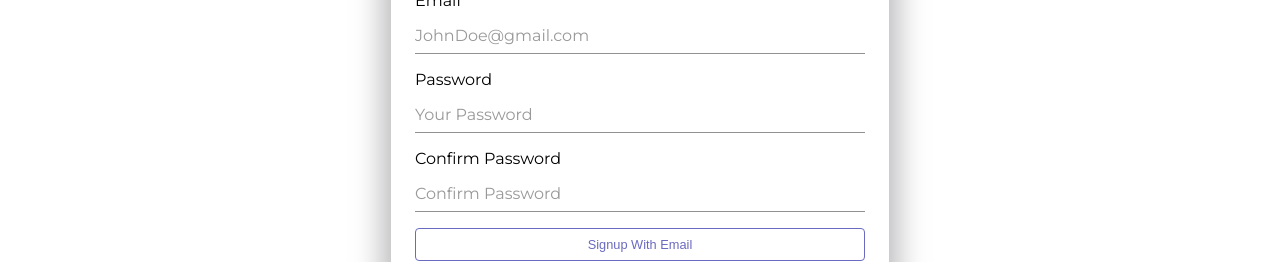
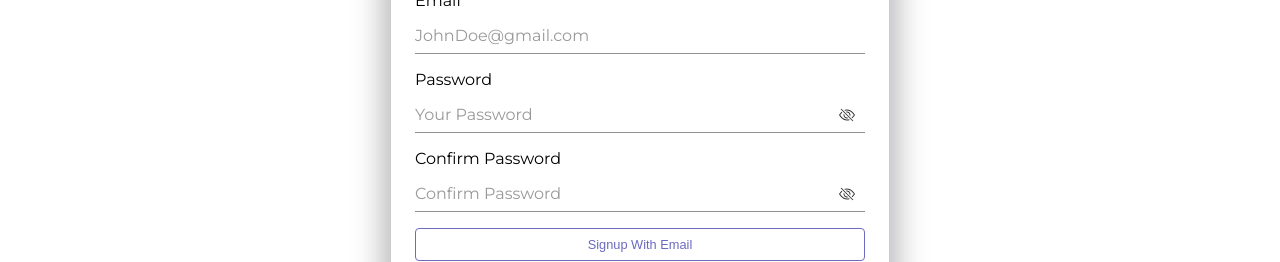
Before and after one commit to siwanijaiswal/finance-tracker, a React (Vite) app: page /sign-up in a window 1280 px wide. Shown: the part 305-567 px from the top of the page. Built offline with nearby package versions, Linux system fonts and the light colour scheme; no server answers; a web font is replaced by a local one.

Commit message:
added show hide password

```diff
--- a/package.json
+++ b/package.json
@@ -18,6 +18,7 @@
     "react-chartjs-2": "^5.2.0",
     "react-dom": "^18.3.1",
     "react-firebase-hooks": "^5.1.1",
+    "react-icons": "^5.2.1",
     "react-router-dom": "^6.26.0",
     "react-toastify": "^10.0.5"
   },
--- a/src/components/SignIn/SignIn.jsx
+++ b/src/components/SignIn/SignIn.jsx
@@ -8,6 +8,7 @@ import {
 } from '../../utils/firebase/firebase.js';
 import { Link, useNavigate } from 'react-router-dom';
 import { toast } from 'react-toastify';
+import ShowPassword from '../SignUp/ShowPassword.jsx';
 
 const defaultFormFields = {
   email: '',
@@ -16,6 +17,7 @@ const defaultFormFields = {
 };
 const SignIn = () => {
   const [loading, setLoading] = useState(false);
+  const [showPassword, setShowPassword] = useState(false);
   const [formFields, setFormFields] = useState(defaultFormFields);
   const { email, password, fullName } = formFields;
   const navigate = useNavigate();
@@ -27,6 +29,10 @@ const SignIn = () => {
   const handleChange = (event) => {
     const { name, value } = event.target;
     setFormFields({ ...formFields, [name]: value });
+  };
+
+  const handleShowPassword = () => {
+    setShowPassword(!showPassword);
   };
 
   const onLoginSuccess = () => {
@@ -76,15 +82,21 @@ const SignIn = () => {
             onChange={handleChange}
             value={email}
           />
+          <div className='password-wrapper'>
             <FormInput
               label={'Password'}
               placeholder={'Your Password'}
-            type='password'
+              type={showPassword ? 'text' : 'password'}
               required
               name='password'
               onChange={handleChange}
               value={password}
             />
+            <ShowPassword
+              handleShowPassword={handleShowPassword}
+              showPassword={showPassword}
+            />
+          </div>
           <Button type='button' disabled={loading} onClick={signInWithEmail}>
             {' '}
             {loading ? 'Loading...' : '  Login Using Email and Password'}
--- /dev/null
+++ b/src/components/SignUp/ShowPassword.jsx
@@ -0,0 +1,16 @@
+import { React, useState } from 'react';
+import { BsEyeSlash, BsEye } from 'react-icons/bs';
+
+const ShowPassword = ({ handleShowPassword, showPassword }) => {
+  return (
+    <div className='passwordIcon-wrapper'>
+      {showPassword ? (
+        <BsEye onClick={handleShowPassword} />
+      ) : (
+        <BsEyeSlash onClick={handleShowPassword} />
+      )}
+    </div>
+  );
+};
+
+export default ShowPassword;
--- a/src/components/SignUp/SignUp.jsx
+++ b/src/components/SignUp/SignUp.jsx
@@ -8,6 +8,7 @@ import {
 } from '../../utils/firebase/firebase.js';
 import { Link, useNavigate } from 'react-router-dom';
 import { toast } from 'react-toastify';
+import ShowPassword from '../SignUp/ShowPassword.jsx';
 
 const defaultFormFields = {
   fullName: '',
@@ -17,6 +18,7 @@ const defaultFormFields = {
 };
 const SignUpSignIn = () => {
   const [loading, setLoading] = useState(false);
+  const [showPassword, setShowPassword] = useState(false);
   const [formFields, setFormFields] = useState(defaultFormFields);
   const { fullName, email, password, confirmPassword } = formFields;
   const navigate = useNavigate();
@@ -28,6 +30,10 @@ const SignUpSignIn = () => {
   const handleChange = (event) => {
     const { name, value } = event.target;
     setFormFields({ ...formFields, [name]: value });
+  };
+
+  const handleShowPassword = () => {
+    setShowPassword(!showPassword);
   };
 
   const onLoginSuccess = () => {
@@ -87,24 +93,40 @@ const SignUpSignIn = () => {
             onChange={handleChange}
             value={email}
           />
+          <div className='password-wrapper'>
             <FormInput
               label={'Password'}
               placeholder={'Your Password'}
-            type='password'
+              type={showPassword ? 'text' : 'password'}
               required
               name='password'
+              autoComplete='new-password'
               onChange={handleChange}
               value={password}
             />
+            <ShowPassword
+              handleShowPassword={handleShowPassword}
+              showPassword={showPassword}
+            />
+          </div>
+
+          <div className='password-wrapper'>
             <FormInput
               label={'Confirm Password'}
               placeholder={'Confirm Password'}
-            type='password'
+              type={showPassword ? 'text' : 'password'}
               required
               name='confirmPassword'
               onChange={handleChange}
+              autoComplete='new-password'
               value={confirmPassword}
             />
+            <ShowPassword
+              handleShowPassword={handleShowPassword}
+              showPassword={showPassword}
+            />
+          </div>
+
           <Button type='button' disabled={loading} onClick={signUpWithEmail}>
             {loading ? 'Loading...' : 'Signup With Email'}
           </Button>
--- a/src/index.css
+++ b/src/index.css
@@ -63,3 +63,15 @@ input {
 .select-input:focus {
   outline: none;
 }
+
+.password-wrapper {
+  position: relative;
+}
+
+.passwordIcon-wrapper {
+  position: absolute;
+  right: 10px;
+  cursor: pointer;
+  top: 37px;
+  color: #383634;
+}
```
Also changed, not shown: 1 other file (tests, documents, lock files or other folders). Lines whose indentation alone changed are shown as unchanged.
